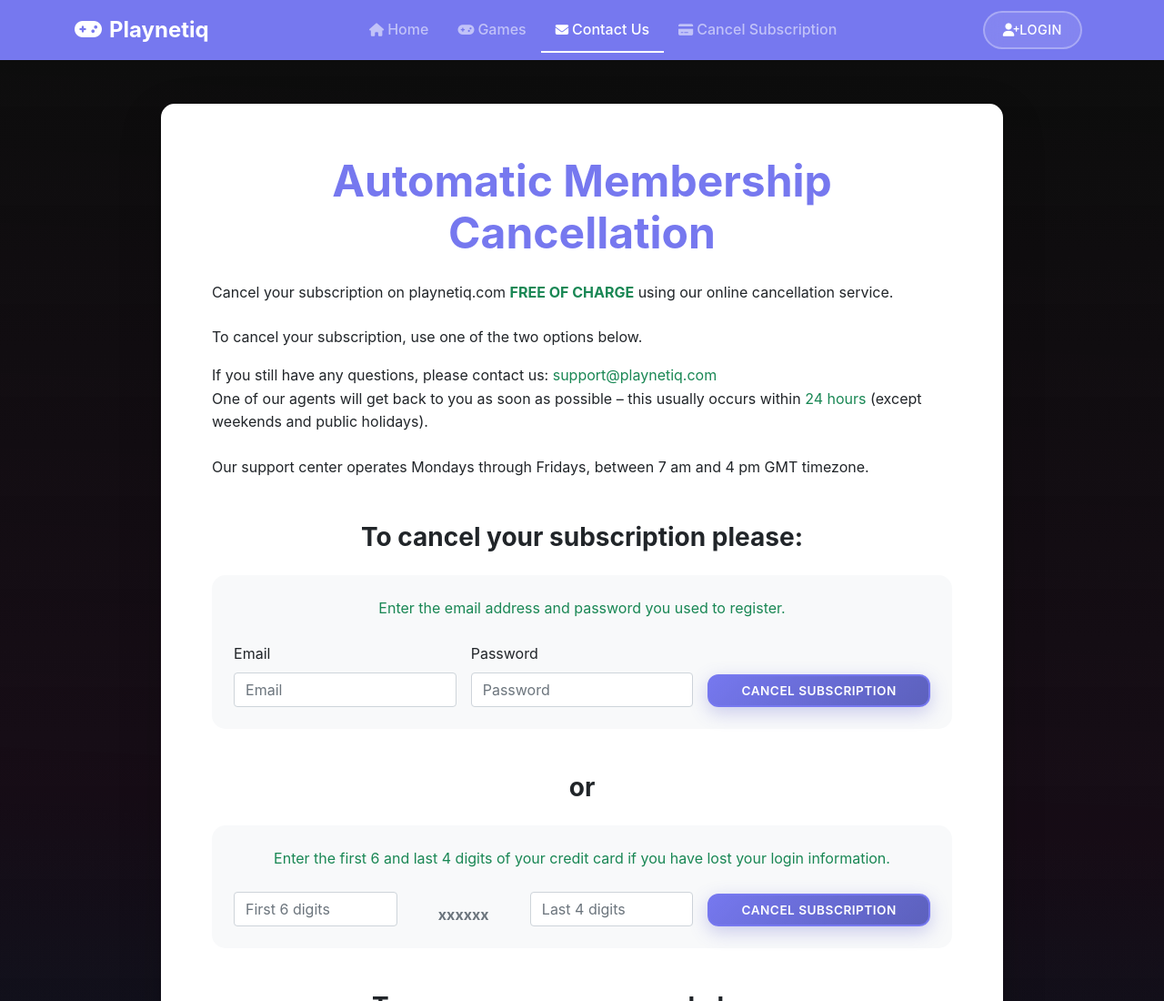
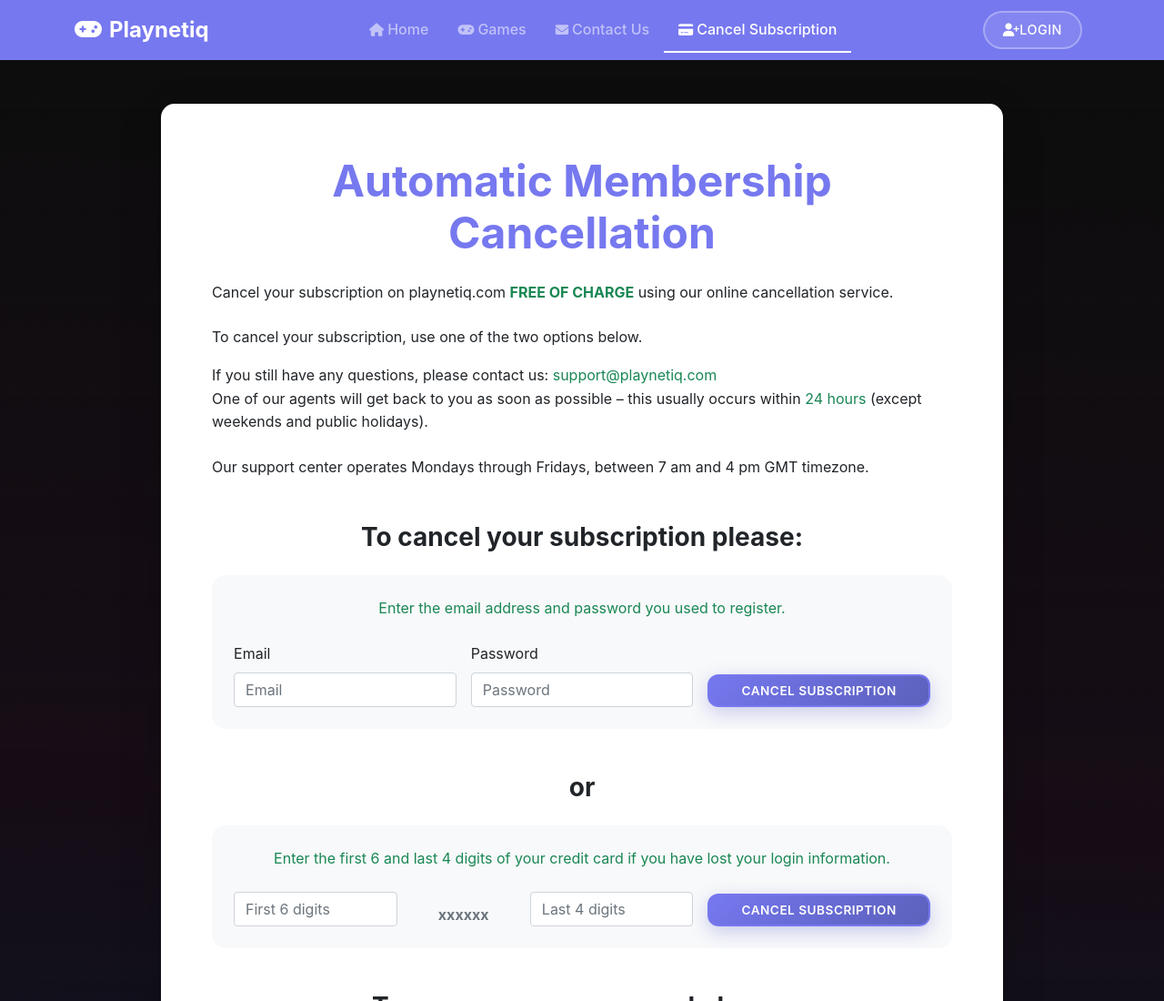
Before and after one commit to adavice/playnetiq, a website: page cancel.html in a window 1280 px wide. Shown: the top 1100 px of the page at 91% size. Drawn offline with Linux system fonts and the light colour scheme.

Commit message:
active style added

```diff
--- a/cancel.html
+++ b/cancel.html
@@ -48,12 +48,12 @@
               </a>
             </li>
             <li class="nav-item">
-              <a class="nav-link active" href="./contact.html">
+              <a class="nav-link" href="./contact.html">
                 <i class="fas fa-envelope me-1"></i>Contact Us
               </a>
             </li>
             <li class="nav-item">
-              <a class="nav-link" href="./cancel.html">
+              <a class="nav-link active" href="./cancel.html">
                 <i class="fas fa-credit-card me-1"></i>Cancel Subscription
               </a>
             </li>
```
Also changed, not shown: index.html (+1 -0 lines), subscription.html (+1 -1 lines).
